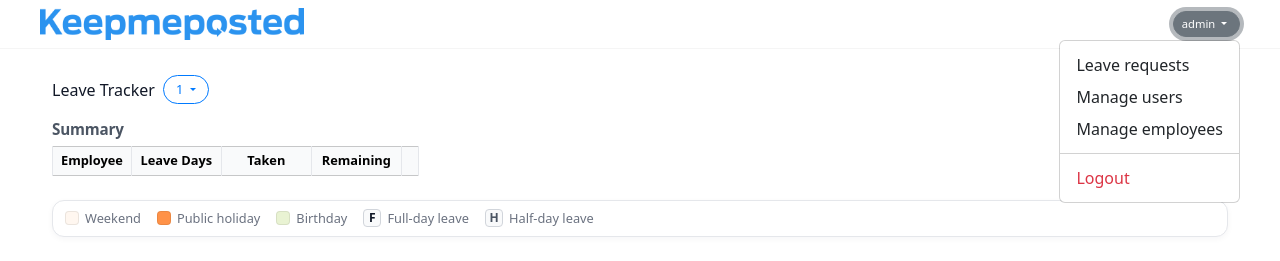
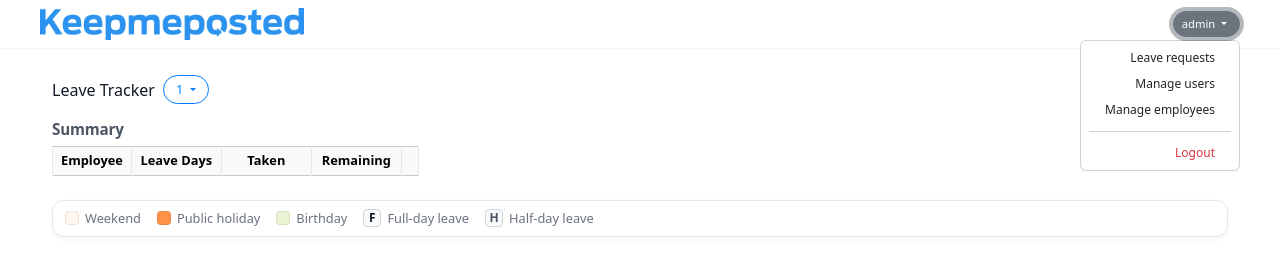
Before and after one commit to schaak722/leave-tracker, a Flask app: page /calendar/1 in a window 1280 px wide, after a click on "admin". Shown: the top 261 px of the page. Run offline with Flask 3, Linux system fonts and the light colour scheme; the visitor is signed in with stand-in values (Sample User, id 1); data comes from the database, SQL or seed files in the repository; data that the repository does not hold is empty.

Commit message:
Update styles.css

```diff
--- a/static/styles.css
+++ b/static/styles.css
@@ -116,6 +116,18 @@ input[type="submit"] {
   font-size: 0.7rem !important;             /* slightly smaller than normal buttons */
   text-align: right;                        /* right-align label within the button */
   padding-inline: 0.5rem 0.75rem !important;
+}
+
+/* Smaller, right-aligned items in the header user dropdown */
+.app-nav .dropdown-menu {
+  font-size: 0.75rem;      /* smaller text inside the menu */
+  padding: 0.25rem 0.5rem;
+}
+
+.app-nav .dropdown-menu .dropdown-item {
+  font-size: 0.75rem;      /* ensure items inherit the smaller size */
+  text-align: right;       /* right-align the text like "Logout" */
+  padding-right: 1rem;
 }
 
 .btn-primary,
```
